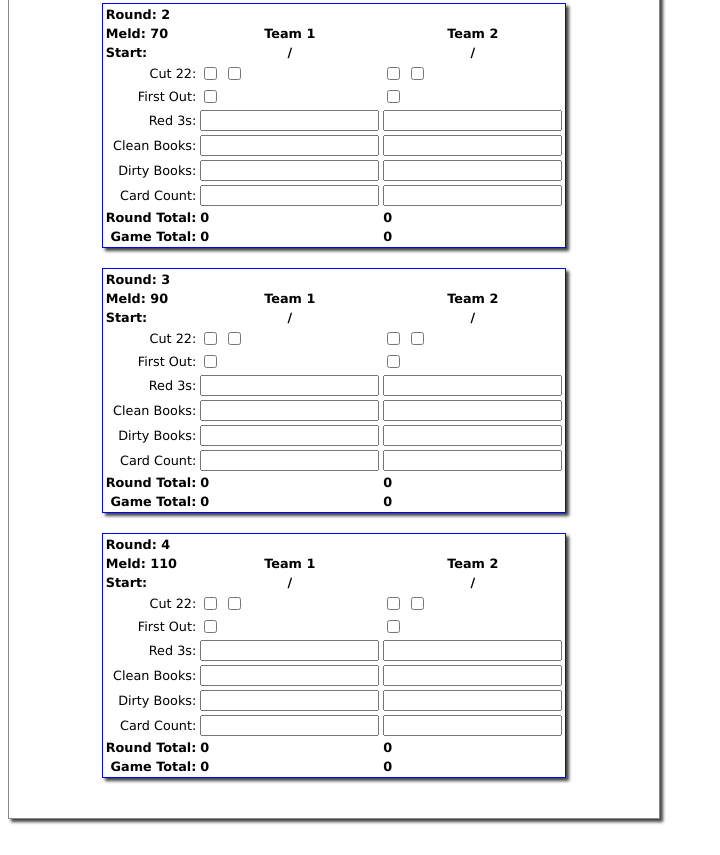
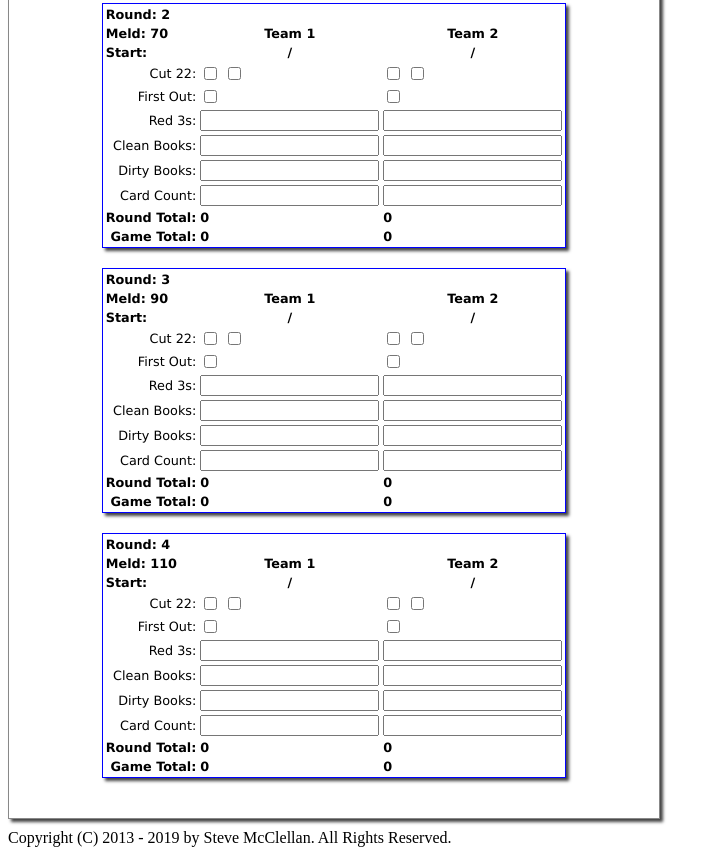
Before and after one commit to mcclellansws/ElectronHandAndFoot, an Electron app: page index.html in a window 1280 px wide. Shown: the part 525-1380 px from the top of the page, without its empty margins (0-720 px from the left). Drawn offline with nearby package versions, Linux system fonts and the light colour scheme; no server answers.

Commit message:
Copyright

```diff
--- a/index.html
+++ b/index.html
@@ -88,9 +88,6 @@
 		</div>
 	</div>
 	<div id="footer" onclick="about()">
-		<script type="text/javascript">
-			document.write(copyright());
-		</script>
 		<span class="valid_input">&nbsp;</span><span class="invalid_input">&nbsp;</span>
 	</div>
 	<script src="renderer.js"></script>
--- a/package.json
+++ b/package.json
@@ -1,6 +1,6 @@
 {
   "name": "handandfoot",
-  "version": "2.2.1",
+  "version": "2.2.2",
   "license": "MIT",
   "productName": "Hand And Foot",
   "description": "Hand and Foot Scorecard",
--- a/renderer.js
+++ b/renderer.js
@@ -452,7 +452,8 @@ function seatsObj() {
 }
 
 function init() {
-  document.getElementById('headerTitle').innerHTML = app.name + ' v' + app.getVersion()
+  document.getElementById('headerTitle').innerHTML = app.name + ' v' + app.getVersion();
+  document.getElementById('footer').innerHTML = copyright();
 
   drawRoundTable();
 
```
